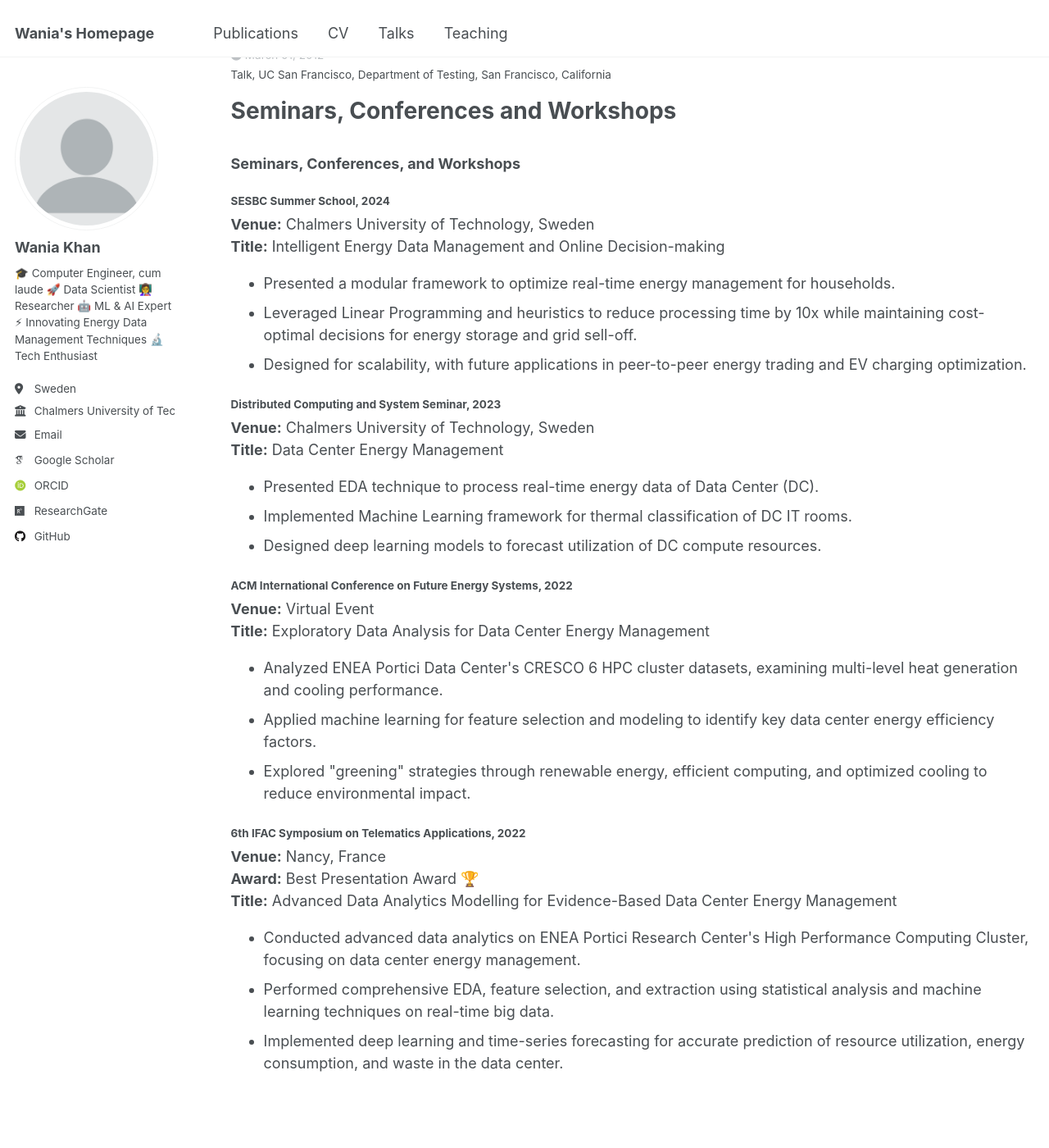
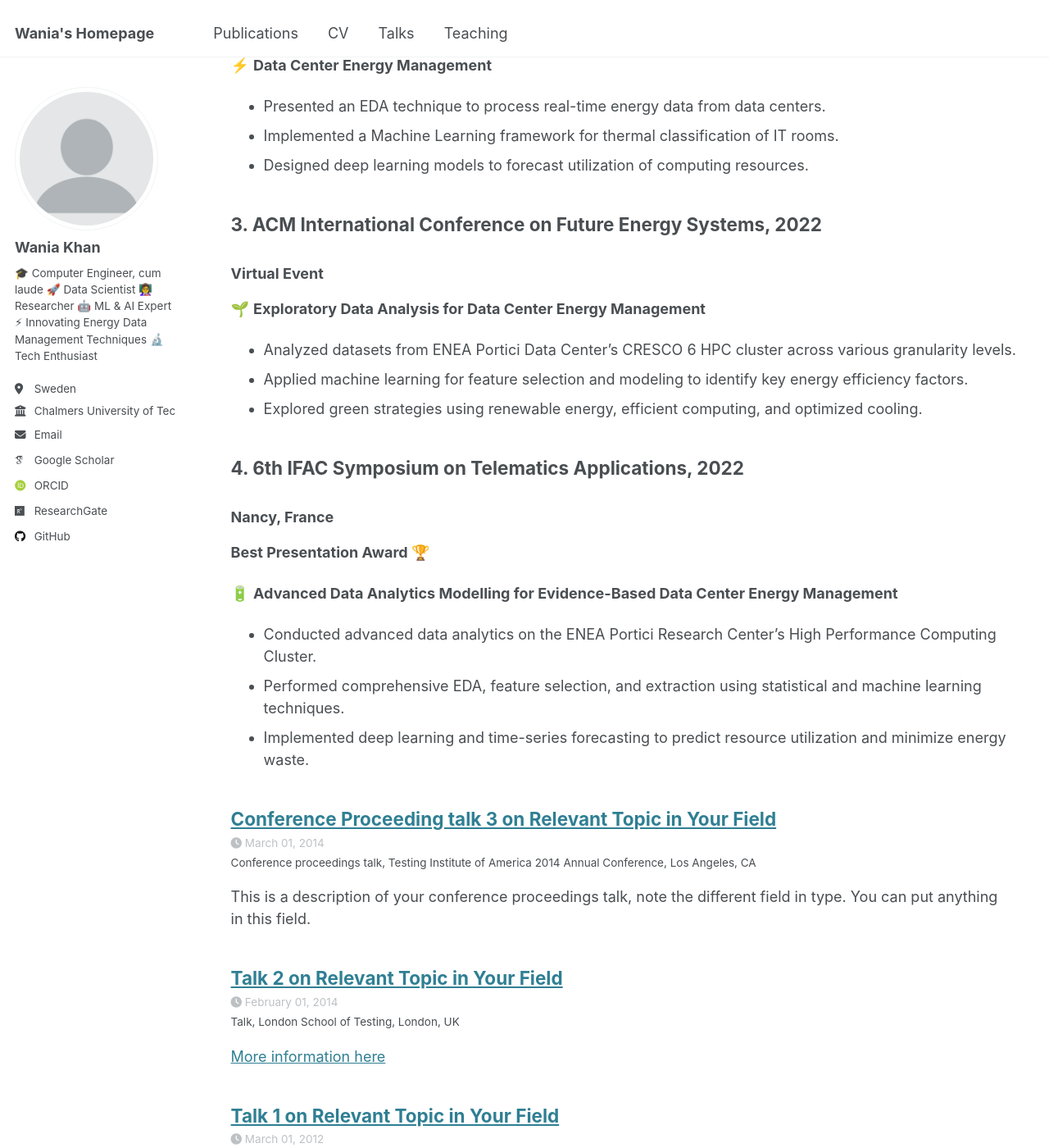
Before and after one commit to WaniaKhance/WaniaKhan-Profile, a Jekyll site: the page built from _pages/talks.html, in a window 1280 px wide and 1400 px high, scrolled down 588 px. Shown: the whole window at 82% size. Built offline with Jekyll 4.4.1, drawn with Linux system fonts in a browser that asks for light colours; some web fonts are replaced; some of the changed text lies outside the part shown.

Commit message:
Update talks.html

```diff
--- a/_pages/talks.html
+++ b/_pages/talks.html
@@ -5,65 +5,61 @@ permalink: /talks/
 author_profile: true
 ---
 
-<h2>Talks and Presentations</h2>
-
 {% if site.talkmap_link == true %}
-<p style="text-decoration:underline;"><a href="/talkmap.html">See a map of all the places I've given a talk!</a></p>
+  <p style="text-decoration:underline;">
+    <a href="/talkmap.html">See a map of all the places I've given a talk!</a>
+  </p>
 {% endif %}
 
-<!-- Loop through talks in the 'talks' collection -->
+<section class="talk-details">
+  <h1>Seminars, Conferences and Workshops</h1>
+
+  <article>
+    <h2>1. SESBC Summer School, 2024</h2>
+    <h3>Chalmers University of Technology, Sweden</h3>
+    <p>💡 <strong>Intelligent Energy Data Management and Online decision-making</strong></p>
+    <ul>
+      <li>Presented a modular framework to optimize real-time energy management for households.</li>
+      <li>Leveraged Linear Programming and heuristics to reduce processing time while maintaining cost-optimal decisions for energy storage and grid sell-off.</li>
+      <li>Designed for scalability with potential for peer-to-peer energy trading and EV charging optimization.</li>
+    </ul>
+  </article>
+
+  <article>
+    <h2>2. Distributed Computing and System Seminar, 2023</h2>
+    <h3>Chalmers University of Technology, Sweden</h3>
+    <p>⚡️ <strong>Data Center Energy Management</strong></p>
+    <ul>
+      <li>Presented an EDA technique to process real-time energy data from data centers.</li>
+      <li>Implemented a Machine Learning framework for thermal classification of IT rooms.</li>
+      <li>Designed deep learning models to forecast utilization of computing resources.</li>
+    </ul>
+  </article>
+
+  <article>
+    <h2>3. ACM International Conference on Future Energy Systems, 2022</h2>
+    <h3>Virtual Event</h3>
+    <p>🌱 <strong>Exploratory Data Analysis for Data Center Energy Management</strong></p>
+    <ul>
+      <li>Analyzed datasets from ENEA Portici Data Center’s CRESCO 6 HPC cluster across various granularity levels.</li>
+      <li>Applied machine learning for feature selection and modeling to identify key energy efficiency factors.</li>
+      <li>Explored green strategies using renewable energy, efficient computing, and optimized cooling.</li>
+    </ul>
+  </article>
+
+  <article>
+    <h2>4. 6th IFAC Symposium on Telematics Applications, 2022</h2>
+    <h3>Nancy, France</h3>
+    <p><strong>Best Presentation Award 🏆</strong></p>
+    <p>🔋 <strong>Advanced Data Analytics Modelling for Evidence-Based Data Center Energy Management</strong></p>
+    <ul>
+      <li>Conducted advanced data analytics on the ENEA Portici Research Center’s High Performance Computing Cluster.</li>
+      <li>Performed comprehensive EDA, feature selection, and extraction using statistical and machine learning techniques.</li>
+      <li>Implemented deep learning and time-series forecasting to predict resource utilization and minimize energy waste.</li>
+    </ul>
+  </article>
+</section>
+
 {% for post in site.talks reversed %}
   {% include archive-single-talk.html %}
 {% endfor %}
-
-<!-- Add a new section for Seminars, Conferences, and Workshops -->
-<h3>Seminars, Conferences, and Workshops</h3>
-
-<!-- SESBC Summer School, 2024 -->
-<div class="talk-item">
-  <h4>SESBC Summer School, 2024</h4>
-  <strong>Venue:</strong> Chalmers University of Technology, Sweden<br>
-  <strong>Title:</strong> Intelligent Energy Data Management and Online Decision-making<br>
-  <ul>
-    <li>Presented a modular framework to optimize real-time energy management for households.</li>
-    <li>Leveraged Linear Programming and heuristics to reduce processing time by 10x while maintaining cost-optimal decisions for energy storage and grid sell-off.</li>
-    <li>Designed for scalability, with future applications in peer-to-peer energy trading and EV charging optimization.</li>
-  </ul>
-</div>
-
-<!-- Distributed Computing and System Seminar, 2023 -->
-<div class="talk-item">
-  <h4>Distributed Computing and System Seminar, 2023</h4>
-  <strong>Venue:</strong> Chalmers University of Technology, Sweden<br>
-  <strong>Title:</strong> Data Center Energy Management<br>
-  <ul>
-    <li>Presented EDA technique to process real-time energy data of Data Center (DC).</li>
-    <li>Implemented Machine Learning framework for thermal classification of DC IT rooms.</li>
-    <li>Designed deep learning models to forecast utilization of DC compute resources.</li>
-  </ul>
-</div>
-
-<!-- ACM International Conference on Future Energy Systems, 2022 -->
-<div class="talk-item">
-  <h4>ACM International Conference on Future Energy Systems, 2022</h4>
-  <strong>Venue:</strong> Virtual Event<br>
-  <strong>Title:</strong> Exploratory Data Analysis for Data Center Energy Management<br>
-  <ul>
-    <li>Analyzed ENEA Portici Data Center's CRESCO 6 HPC cluster datasets, examining multi-level heat generation and cooling performance.</li>
-    <li>Applied machine learning for feature selection and modeling to identify key data center energy efficiency factors.</li>
-    <li>Explored "greening" strategies through renewable energy, efficient computing, and optimized cooling to reduce environmental impact.</li>
-  </ul>
-</div>
-
-<!-- 6th IFAC Symposium on Telematics Applications, 2022 -->
-<div class="talk-item">
-  <h4>6th IFAC Symposium on Telematics Applications, 2022</h4>
-  <strong>Venue:</strong> Nancy, France<br>
-  <strong>Award:</strong> Best Presentation Award 🏆<br>
-  <strong>Title:</strong> Advanced Data Analytics Modelling for Evidence-Based Data Center Energy Management<br>
-  <ul>
-    <li>Conducted advanced data analytics on ENEA Portici Research Center's High Performance Computing Cluster, focusing on data center energy management.</li>
-    <li>Performed comprehensive EDA, feature selection, and extraction using statistical analysis and machine learning techniques on real-time big data.</li>
-    <li>Implemented deep learning and time-series forecasting for accurate prediction of resource utilization, energy consumption, and waste in the data center.</li>
-  </ul>
-</div>
```
